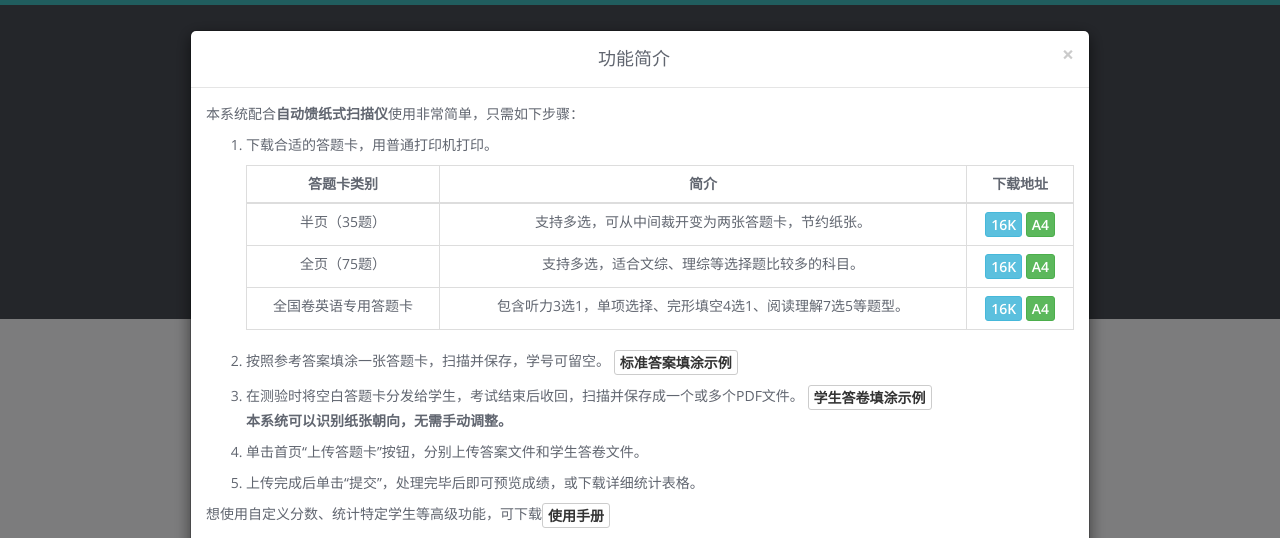
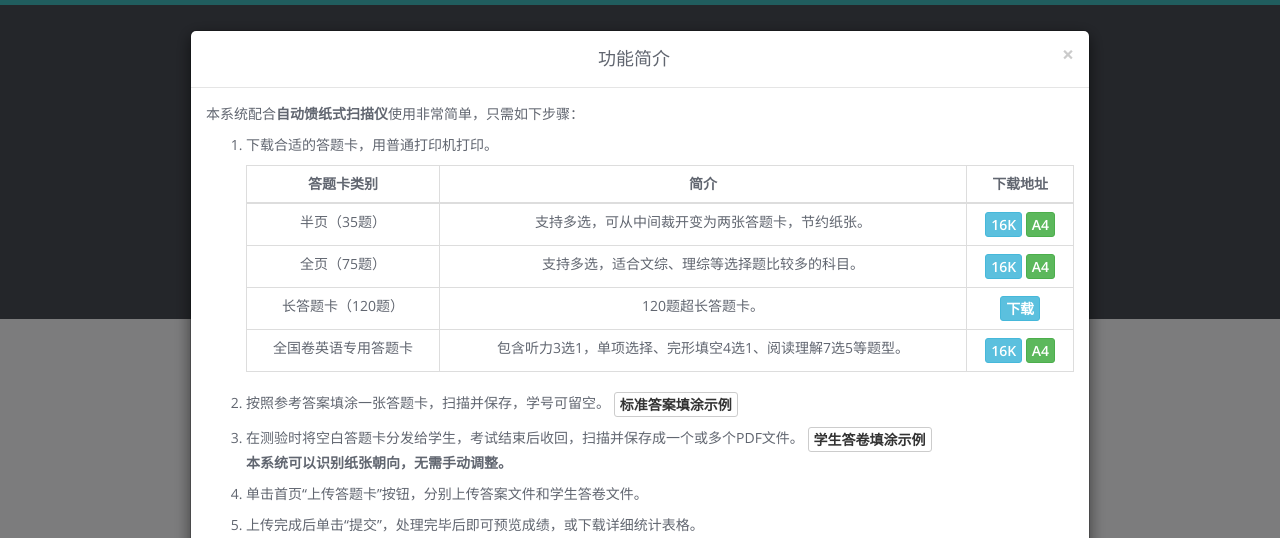
Before and after one commit to normanyahq/kejinyan, a Flask app: page / in a window 1280 px wide, after a click on "功能与答题卡". Shown: the top 538 px of the page. Run offline with Flask 2, Linux system fonts and the light colour scheme; some libraries are stand-ins or nearby versions.

Commit message:
add full 120 option answersheet

```diff
--- a/simple_web/processor/sheethandler/SheetHandler.py
+++ b/simple_web/processor/sheethandler/SheetHandler.py
@@ -133,6 +133,11 @@ SheetSectionPositions = {"half": {
     "question": list(chain(*[getBlockProblemPositions(14 + r * 6, 1 + c * 10, 1, 2, 5, 4) for c in range(3) for r in range(5)])),
     # be careful, itertools can be used only once
     "choice_num": [4] * 75
+}, "full_120": {
+    "name": (1, 0, 2, 9),
+    "id": [(3, 9 + 2 * i, 10, 2) for i in range(10)],
+    "question":  list(chain(*[getBlockProblemPositions(14 + r * 6, 1 + c * 10, 1, 2, 5, 4) for c in range(3) for r in range(8)])),
+    "choice_num": [4] * 120,
 }}
 
 
--- a/simple_web/server.py
+++ b/simple_web/server.py
@@ -583,6 +583,7 @@ def upload_file():
         return render_template("index.html", token=token, popover=True)
     elif request.method == 'POST' and request.values['answersheettype'] in ['full',
                                                                             'half',
+                                                                            'full_120',
                                                                             # 'full_old',
                                                                             # 'half_old',
                                                                             # 'makesi',
--- a/simple_web/settings.py
+++ b/simple_web/settings.py
@@ -5,6 +5,7 @@ modeDictionary = {
     u"partial": u"高考模式",
     u"half": u"半页答题卡（35题）",
     u"full": u"全页答题卡（75题）",
+    u"full_120": u"长答题卡（120题）",
     u"gk_english": u"全国卷高考英语专用答题卡",
     u"makesi": u"河池学院马克思主义学院考试专用答题卡",
     u"full_4option": u"河池学院大学英语考试专用答题卡",
--- a/simple_web/templates/index.html
+++ b/simple_web/templates/index.html
@@ -92,6 +92,7 @@
                         <select class="form-control" name="answersheettype" id="answersheetType">
                           <option value="half">半页答题卡（35题）</option>
                           <option value="full">全页答题卡（75题）</option>
+                          <option value="full_120">长答题卡（120题）</option>
                           <option value="gk_english">高考英语专用答题卡</option>
                           <option value="full_4option">河池学院大学英语考试专用答题卡</option>
                           <option value="makesi_new">河池学院马克思主义学院考试专用答题卡</option>
@@ -225,6 +226,14 @@
                                 class="btn btn-info btn-xs">16K</a>
                               <a href="/static/full_a4.pdf" target="_blank" role="button"
                                 class="btn btn-success btn-xs">A4</a>
+                            </td>
+                          </tr>
+                          <tr>
+                            <td>长答题卡（120题）</td>
+                            <td>120题超长答题卡。</td>
+                            <td>
+                              <a href="/static/full_120.pdf" target="_blank" role="button"
+                                class="btn btn-info btn-xs">下载</a>
                             </td>
                           </tr>
                           <tr>
```
Also changed, not shown: 1 other file.
